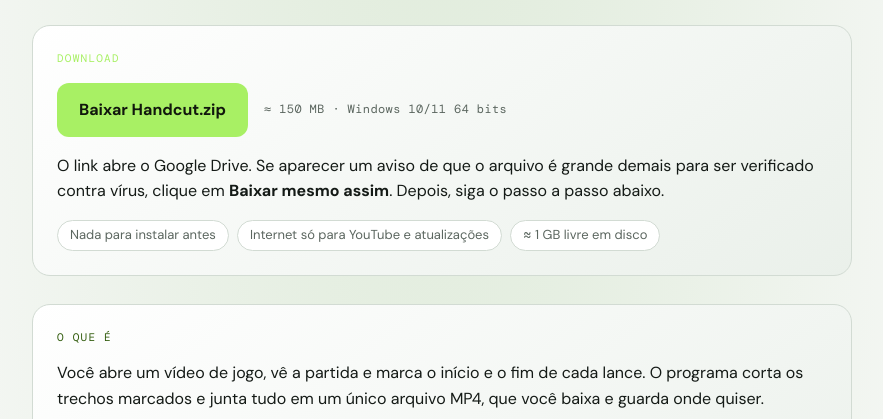
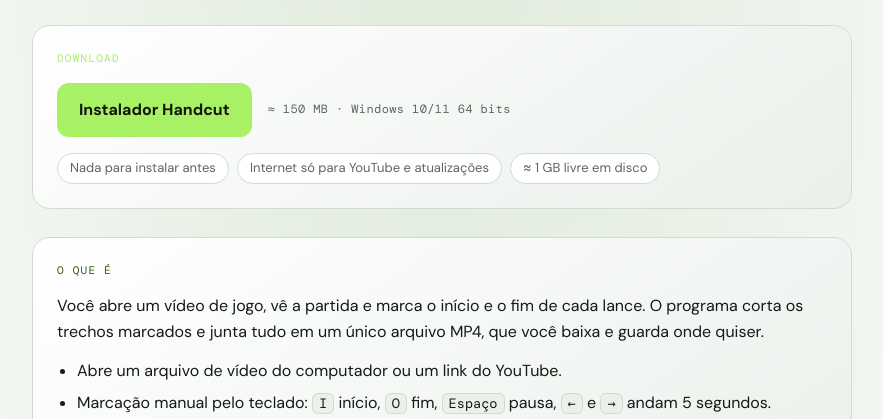
Before and after one commit to mateusfb1103/handcut-page, a plain HTML site: page index.html in a window 1280 px wide. Shown: the part 345-764 px from the top of the page, without its empty margins (198-1081 px from the left). Drawn offline with nearby package versions, Linux system fonts and the light colour scheme.

Commit message:
fix: altera direcionamento do link de download para o novo instalador

```diff
--- a/index.html
+++ b/index.html
@@ -90,10 +90,9 @@ footer{border-top:1px solid var(--line);padding-top:18px;font-size:13px;color:va
   <div class="panel" id="baixar">
     <span class="eyebrow">Download</span>
     <div class="dl">
-      <a class="btn" href="https://drive.google.com/file/d/1isoSDkYVds2sA9453m_Q33iIsw-1fUp3/view?usp=sharing" target="_blank" rel="noopener">Baixar Handcut.zip</a>
+      <a class="btn" href="https://github.com/mateusfb1103/handcut-page/releases/download/v1.0.0/Instalador.Handcut.exe" target="_blank" rel="noopener">Instalador Handcut</a>
       <span class="meta">≈ 150 MB · Windows 10/11 64 bits</span>
     </div>
-    <p class="muted">O link abre o Google Drive. Se aparecer um aviso de que o arquivo é grande demais para ser verificado contra vírus, clique em <b style="color:var(--text)">Baixar mesmo assim</b>. Depois, siga o passo a passo abaixo.</p>
     <div class="chips"><span class="chip">Nada para instalar antes</span><span class="chip">Internet só para YouTube e atualizações</span><span class="chip">≈ 1 GB livre em disco</span></div>
   </div>
 
```
